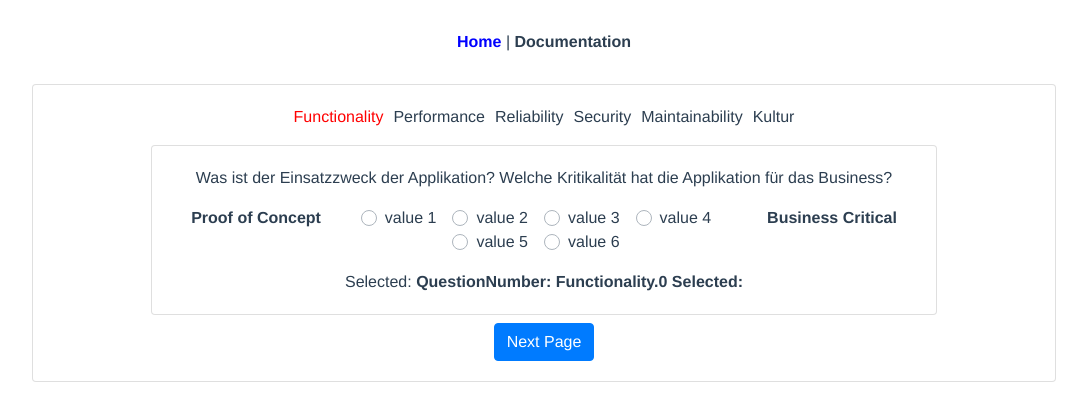
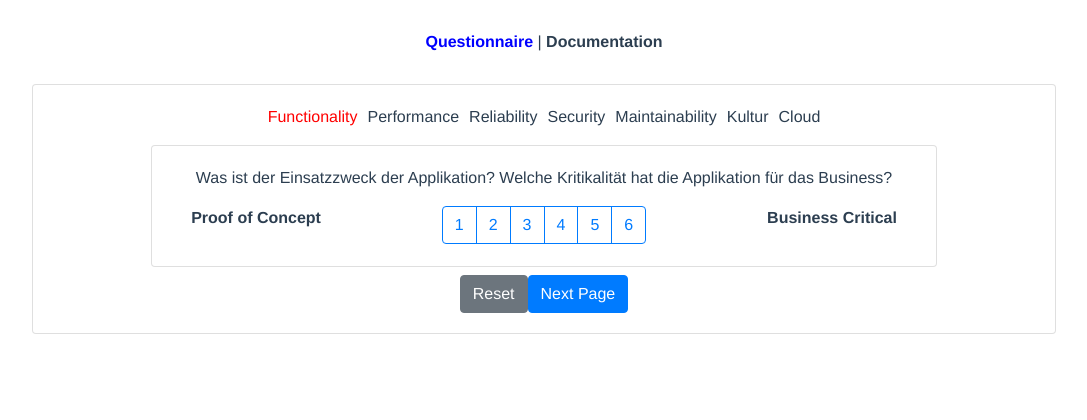
Before and after one commit to simonwilli/bachelorthesis, a Vue app: page / in a window 1280 px wide. Shown: the top 420 px of the page, without its empty margins (96-1183 px from the left). Built offline with nearby package versions, Linux system fonts and the light colour scheme.

Commit message:
adding 2nd iteration

```diff
--- a/src/App.vue
+++ b/src/App.vue
@@ -1,8 +1,8 @@
 <template>
   <div id="app">
     <nav>
-      <router-link to="/">Home</router-link> |
-      <router-link to="/documentation">Documentation</router-link>
+      <router-link :to="{ name: 'questionnaire' }">Questionnaire</router-link> |
+      <router-link :to="{ name: 'documentation' }">Documentation</router-link>
     </nav>
     <router-view />
   </div>
--- a/src/components/BooleanQuestion.vue
+++ b/src/components/BooleanQuestion.vue
@@ -4,7 +4,6 @@
       <b-card-text>
         <p>{{ question.question }}</p>
         <b-form-checkbox v-model="checked" name="check-button" switch>
-          Button Checkbox <b>(Checked: {{ checked }})</b>
         </b-form-checkbox>
       </b-card-text>
     </b-card>
@@ -27,15 +26,11 @@ export default {
       });
     },
   },
-  computed: {
-    result: function () {
-      return (
-        'QuestionNumber: ' +
-        this.question.questionNumber +
-        ' Selected: ' +
-        this.selected
-      );
-    },
+  mounted() {
+    this.$emit('valueChanged', {
+      questionId: this.question.id,
+      value: this.checked,
+    });
   },
 };
 </script>
--- a/src/components/QuestionContainer.vue
+++ b/src/components/QuestionContainer.vue
@@ -10,6 +10,8 @@
         <scale-question
           v-if="isScaleQuestion(question)"
           :question="question"
+          :answer="getAnswerForQuestion(question)"
+          :option-values="getOptionValues(question)"
           @valueChanged="valueChanged"
         />
       </div>
@@ -17,12 +19,16 @@
     <b-button variant="primary" @click.prevent="onBackPageClicked" v-if="!firstQuestion">
       Back Page
     </b-button>
+    <b-button variant="secondary" @click.prevent="onResetClicked">
+      Reset
+    </b-button>
     <b-button variant="primary" @click.prevent="onNextPageClicked" v-if="!lastQuestion">
       Next Page
     </b-button>
     <b-button variant="primary" @click.prevent="onShowResultClicked" v-if="lastQuestion">
       Show Result
     </b-button>
+
   </div>
 </template>
 
@@ -35,7 +41,7 @@ export default {
     BooleanQuestion,
     ScaleQuestion,
   },
-  props: ['questions', 'lastQuestion', 'firstQuestion', 'showResult'],
+  props: ['questions', 'answers', 'lastQuestion', 'firstQuestion', 'showResult'],
   methods: {
     onNextPageClicked() {
       this.$emit('nextPage');
@@ -46,6 +52,9 @@ export default {
     onShowResultClicked() {
       this.$emit('showResult');
     },
+    onResetClicked() {
+      this.$emit('reset');
+    },
     valueChanged($event) {
       this.$emit('valueChanged', $event);
     },
@@ -55,6 +64,12 @@ export default {
     isScaleQuestion(question) {
       return question.type === 'likert';
     },
+    getAnswerForQuestion(question) {
+      return this.answers[question.id];
+    },
+    getOptionValues(question) {
+      return (question.properties && question.properties.values) ?? undefined;
+    },
   },
 };
 </script>
--- a/src/components/QuestionnaireContainer.vue
+++ b/src/components/QuestionnaireContainer.vue
@@ -5,15 +5,18 @@
         <questionnaire-navigation
           :navigation="categoryNames"
           :currentCategory="currentCategory"
+          @navigationChange="changeNavigation"
         />
         <question-container
           :questions="currentQuestions"
+          :answers="answers"
           @nextPage="onShowNextPage"
           @backPage="onShowBackPage"
           :lastQuestion="isLastCategory"
           :firstQuestion="isFirstCategory"
           @valueChanged="onValueChanged"
           @showResult="onShowResult"
+          @reset="onReset"
         />
       </b-card-text>
     </b-card>
@@ -66,10 +69,20 @@ export default {
     onShowResult() {
       this.showResults = true;
     },
+    onReset() {
+      this.currentCategoryIndex = 0;
+      this.currentCategory = questions[this.currentCategoryIndex].categoryName;
+      this.answers = {};
+    },
     onValueChanged($event) {
       console.log($event);
       const { questionId, value } = $event;
       this.answers[questionId] = value;
+    },
+    changeNavigation(event) {
+      const newCategoryName = event.categoryName;
+      this.currentCategory = newCategoryName;
+      this.currentCategoryIndex = this.categoryNames.indexOf(newCategoryName);
     },
   },
   created() {
--- a/src/components/QuestionnaireNavigation.vue
+++ b/src/components/QuestionnaireNavigation.vue
@@ -5,6 +5,7 @@
         v-for="nav in navigation"
         :key="nav"
         :class="isCurrentCategory(nav)"
+        @click="changeNavigation(nav)"
         >{{ nav }}</span
       >
     </p>
@@ -12,18 +13,22 @@
 </template>
 
 <script>
-import DocumentationFrame from "../components/DocumentationFrame.vue";
+import DocumentationFrame from './DocumentationFrame.vue';
 
 export default {
-  props: ["navigation", "currentCategory"],
+  props: ['navigation', 'currentCategory'],
   components: { DocumentationFrame },
   methods: {
     isCurrentCategory(navigation) {
       if (navigation === this.currentCategory) {
-        return "selected";
-      } else {
-        return "";
+        return 'selected';
       }
+      return '';
+    },
+    changeNavigation(categoryName) {
+      this.$emit('navigationChange', {
+        categoryName,
+      });
     },
   },
 };
--- a/src/components/ResultContainer.vue
+++ b/src/components/ResultContainer.vue
@@ -1,20 +1,57 @@
 <template>
+  <div>
+    <p>Architecture: {{ getArchitectureWinner }} - Hosting: {{ getCloudWinner }}</p>
     <div class="result-container">
-    <p>Winner: {{ getArchitectureWinner }}</p>
+      <div class="architecture-result">
         <table>
-      <tr v-for="data in resultData" :key="data.name">
+          <tr>
+            <th>Category</th>
+            <th>Weight</th>
+            <th>Monolith</th>
+            <th>MicroService</th>
+          </tr>
+          <tr v-for="data in architectureResultData" :key="data.name">
             <td>{{ data.name }}</td>
             <td>{{ data.weight }}</td>
-        <td>{{ data.monolithAverage }}</td>
-        <td>{{ data.microServiceAverage }}</td>
+            <td>{{ formatNumber(data.monolithAverage) }}</td>
+            <td>{{ formatNumber(data.microServiceAverage) }}</td>
           </tr>
           <tr>
             <td>total</td>
             <td>100%</td>
-        <td>{{ monolithTotal }}</td>
-        <td>{{ microServiceTotal }}</td>
+            <td>{{ formatNumber(monolithTotal) }}</td>
+            <td>{{ formatNumber(microServiceTotal) }}</td>
           </tr>
         </table>
+      </div>
+      <div class="cloud-result">
+        <table>
+          <tr v-for="cloudMust in cloudResultMustData" :key="cloudMust.text">
+            <td>{{ cloudMust.text }}</td>
+            <td>{{ cloudMust.value }}</td>
+          </tr>
+        </table>
+        <div v-if="allCloudMustTrue">
+          <table>
+            <tr>
+              <th>Category</th>
+              <th>On-Premise</th>
+              <th>Cloud</th>
+            </tr>
+            <tr v-for="cloudScale in cloudResultScaleData" :key="cloudScale.text">
+              <td>{{ cloudScale.text }}</td>
+              <td>{{ formatNumber(cloudScale.onPremValue) }}</td>
+              <td>{{ formatNumber(cloudScale.cloudValue) }}</td>
+            </tr>
+            <tr>
+              <td>Total</td>
+              <td>{{ formatNumber(onPremTotal) }}</td>
+              <td>{{ formatNumber(cloudTotal) }}</td>
+            </tr>
+          </table>
+        </div>
+      </div>
+    </div>
   </div>
 </template>
 
@@ -23,24 +60,54 @@ export default {
   props: ['questions', 'answers', 'categoryNames'],
   data() {
     return {
-      resultData: [],
+      architectureResultData: [],
+      cloudResultMustData: [],
+      cloudResultScaleData: [],
       microServiceTotal: 0,
       monolithTotal: 0,
+      onPremTotal: 0,
+      cloudTotal: 0,
     };
   },
   computed: {
     getArchitectureWinner() {
-      if (this.monolithTotal === this.microServiceTotal) {
+      console.log('T', this.monolithTotal, this.microServiceTotal);
+      if ((this.monolithTotal === this.microServiceTotal) || (Number.isNaN(this.monolithTotal) && Number.isNaN(this.microServiceTotal))) {
         return 'Both architectures fit equally well';
       }
 
-      if (this.monolithTotal >= this.microServiceTotal) {
+      if (this.monolithTotal > this.microServiceTotal) {
         return 'Monolith';
       }
       return 'Micro Services';
     },
+    getCloudWinner() {
+      if (!this.allCloudMustTrue) {
+        return 'On-Premise';
+      }
+
+      if (this.cloudTotal === this.onPremTotal) {
+        return 'Both Cloud and On-Premise fit equally well';
+      }
+
+      if (this.cloudTotal > this.onPremTotal) {
+        return 'Cloud';
+      }
+      return 'On-Premise';
+    },
+    allCloudMustTrue() {
+      for (const cloudMust of this.cloudResultMustData) {
+        if (!cloudMust.value) {
+          return false;
+        }
+      }
+      return true;
+    },
   },
   methods: {
+    formatNumber(n) {
+      return n.toFixed(2);
+    },
     getCategoryByName(categoryName) {
       for (const category of this.questions) {
         if (category.categoryName === categoryName) {
@@ -52,8 +119,7 @@ export default {
     getQuestionIdsForCategory(category) {
       return category.questions.map((question) => question.id);
     },
-    calculateCategoryAverages(categoryName) {
-      const category = this.getCategoryByName(categoryName);
+    calculateCategoryAverages(category) {
       const questionIds = this.getQuestionIdsForCategory(category);
       const categoryWeight = category.weight;
       let microSum = 0;
@@ -79,9 +145,17 @@ export default {
 
       return {
         weight: categoryWeight,
-        monolithAverage: monoAvg,
-        microServiceAverage: microAvg,
+        monolithAverage: monoAvg || 0,
+        microServiceAverage: microAvg || 0,
       };
+    },
+    findQuestionInCategory(questionId, category) {
+      for (const question of category.questions) {
+        if (question.id === questionId) {
+          return question;
+        }
+      }
+      return null;
     },
   },
   created() {
@@ -89,7 +163,12 @@ export default {
     let monolithTotal = 0;
     let microServiceTotal = 0;
     for (const categoryName of this.categoryNames) {
-      const calculatedValues = this.calculateCategoryAverages(categoryName);
+      const category = this.getCategoryByName(categoryName);
+      if (category.ref !== 'architecture') {
+        continue;
+      }
+
+      const calculatedValues = this.calculateCategoryAverages(category);
       const entry = {
         name: categoryName,
         weight: calculatedValues.weight,
@@ -106,7 +185,73 @@ export default {
     this.monolithTotal = monolithTotal;
     this.microServiceTotal = microServiceTotal;
 
-    this.resultData = list;
+    const cloudMustList = [];
+    const cloudScaleList = [];
+    for (const categoryName of this.categoryNames) {
+      const category = this.getCategoryByName(categoryName);
+      if (category.ref !== 'cloud') {
+        continue;
+      }
+
+      const questionIds = this.getQuestionIdsForCategory(category);
+
+      for (const key in this.answers) {
+        if (!questionIds.includes(key)) {
+          continue;
+        }
+
+        const question = this.findQuestionInCategory(key, category);
+        const answer = this.answers[key];
+
+        if (question.type === 'bool') {
+          const entry = {
+            text: question.resultText,
+            type: 'must',
+            value: answer,
+          };
+          cloudMustList.push(entry);
+        } else if (question.type === 'likert') {
+          const answerParts = answer.split(':');
+          let onPremValue;
+          let cloudValue;
+          if (answerParts[0] === 'mi') {
+            cloudValue = parseInt(answerParts[1], 10);
+            this.cloudTotal += cloudValue;
+          } else if (answerParts[0] === 'mo') {
+            onPremValue = parseInt(answerParts[1], 10);
+            this.onPremTotal += onPremValue;
+          }
+          const entry = {
+            text: question.resultText,
+            type: 'scale',
+            onPremValue: onPremValue || 0,
+            cloudValue: cloudValue || 0,
+          };
+          cloudScaleList.push(entry);
+        }
+      }
+    }
+
+    this.architectureResultData = list;
+    this.cloudResultMustData = cloudMustList;
+    this.cloudResultScaleData = cloudScaleList;
   },
 };
 </script>
+
+<style lang="scss" scoped>
+.result-container {
+  display: grid;
+  grid-template-columns: repeat(2, 1fr);
+  grid-template-rows: 1fr;
+  grid-column-gap: 10px;
+
+  .architecture-result {
+    grid-area: 1 / 1 / 2 / 2;
+  }
+
+  .cloud-result {
+    grid-area: 1 / 2 / 2 / 3;
+  }
+}
+</style>
--- a/src/components/ScaleQuestion.vue
+++ b/src/components/ScaleQuestion.vue
@@ -14,15 +14,14 @@
               value-field="item"
               text-field="name"
               @input="likertScaleChanged($event)"
+              buttons
+              button-variant="outline-primary"
             >
             </b-form-radio-group>
           </div>
           <div class="question-grid-right">
             <p v-if="hasRightText" class="left-text">{{ getQuestionTextRight }}</p>
           </div>
-        </div>
-        <div class="mt-3">
-          Selected: <strong>{{ result }}</strong>
         </div>
       </b-card-text>
     </b-card>
@@ -31,34 +30,43 @@
 
 <script>
 export default {
-  props: ['question'],
+  props: {
+    question: Object,
+    answer: Object,
+    optionValues: {
+      type: Array,
+      default() {
+        return ['1', '2', '3', '4', '5', '6'];
+      },
+    },
+  },
   data() {
     return {
-      selected: [], // Must be an array reference!
+      selected: this.answer == null ? null : this.answer,
       options: [
         {
           item: 'mo:3',
-          name: 'value 1',
+          name: this.optionValues[0],
         },
         {
           item: 'mo:2',
-          name: 'value 2',
+          name: this.optionValues[1],
         },
         {
           item: 'mo:1',
-          name: 'value 3',
+          name: this.optionValues[2],
         },
         {
           item: 'mi:1',
-          name: 'value 4',
+          name: this.optionValues[3],
         },
         {
           item: 'mi:2',
-          name: 'value 5',
+          name: this.optionValues[4],
         },
         {
           item: 'mi:3',
-          name: 'value 6',
+          name: this.optionValues[5],
         },
       ],
     };
@@ -83,9 +91,6 @@ export default {
     },
     getQuestionTextRight() {
       return this.question.properties.right;
-    },
-    result() {
-      return (`QuestionNumber: ${this.question.id} Selected: ${this.selected}`);
     },
   },
 };
--- a/src/components/questions.js
+++ b/src/components/questions.js
@@ -1,7 +1,8 @@
 export const questions = [
   {
     categoryName: 'Functionality',
-    weight: 0.1,
+    weight: 0.2,
+    ref: 'architecture',
     questions: [{
       question: 'Was ist der Einsatzzweck der Applikation? Welche Kritikalität hat die Applikation für das Business?',
       type: 'likert',
@@ -14,6 +15,7 @@ export const questions = [
   {
     categoryName: 'Performance',
     weight: 0.1,
+    ref: 'architecture',
     questions: [
       {
         question: 'Benötigst du eine schnelle Antwortzeit oder Skalierbarkeit',
@@ -34,7 +36,8 @@ export const questions = [
   },
   {
     categoryName: 'Reliability',
-    weight: 0.1,
+    weight: 0.13,
+    ref: 'architecture',
     questions: [
       {
         question: 'Bist du für eine höhere Zuverlässigkeit bereit eine schwierigere Konfigruation in Kauf zunehmen ',
@@ -47,7 +50,8 @@ export const questions = [
     ],
   }, {
     categoryName: 'Security',
-    weight: 0.1,
+    weight: 0.08,
+    ref: 'architecture',
     questions: [
       {
         question: 'Performance vs Sicherheit ',
@@ -60,7 +64,8 @@ export const questions = [
     ],
   }, {
     categoryName: 'Maintainability',
-    weight: 0.1,
+    weight: 0.28,
+    ref: 'architecture',
     questions: [
       {
         question: 'Kein Schnittstellenmanagement vs Erhöhte Wartbarkeit',
@@ -88,7 +93,8 @@ export const questions = [
     ],
   }, {
     categoryName: 'Kultur',
-    weight: 0.3,
+    weight: 0.23,
+    ref: 'architecture',
     questions: [
       {
         question: 'Einfache Architektur vs Entwicklungsgeschwindigkeit',
@@ -111,10 +117,45 @@ export const questions = [
         properties: {
           left: 'Klein',
           right: 'Gross',
+          values: ['1', '1-2', '3-4', '5-6', '7-8', '8-9'],
         },
       },
     ],
   },
+  {
+    categoryName: 'Cloud',
+    weight: 1,
+    ref: 'cloud',
+    questions: [{
+      question: 'Cloud Strategie ?',
+      resultText: 'Cloud Strategie',
+      type: 'bool',
+    }, {
+      question: 'Cloud Compliance ?',
+      resultText: 'Cloud Compliance',
+      type: 'bool',
+    }, {
+      question: 'Cloud Mitarbeiter ?',
+      resultText: 'Cloud Mitarbeiter',
+      type: 'bool',
+    }, {
+      question: 'Kostenübersicht vs skalierbarkeit ?',
+      resultText: 'Cloud Kosten',
+      type: 'likert',
+      properties: {
+        left: 'Klein',
+        right: 'Gross',
+      },
+    }, {
+      question: 'Laufzeit ?',
+      resultText: 'Cloud Laufzeit',
+      type: 'likert',
+      properties: {
+        left: 'Klein',
+        right: 'Gross',
+      },
+    }],
+  },
 ];
 
 export const categoryNames = questions.map((category) => category.categoryName);
--- a/src/router/index.js
+++ b/src/router/index.js
@@ -1,22 +1,18 @@
 import Vue from 'vue';
 import VueRouter from 'vue-router';
-import QuestionnaireView from '../views/QuestionnaireView.vue';
 
 Vue.use(VueRouter);
 
 const routes = [
   {
     path: '/',
-    name: 'home',
-    component: () => import(/* webpackChunkName: "about" */ '../views/QuestionnaireView.vue'),
+    name: 'questionnaire',
+    component: () => import(/* webpackChunkName: "questionnaire" */ '../views/QuestionnaireView.vue'),
   },
   {
     path: '/documentation',
     name: 'documentation',
-    // route level code-splitting
-    // this generates a separate chunk (about.[hash].js) for this route
-    // which is lazy-loaded when the route is visited.
-    component: () => import(/* webpackChunkName: "about" */ '../views/DocumentationView.vue'),
+    component: () => import(/* webpackChunkName: "documentation" */ '../views/DocumentationView.vue'),
   },
 ];
 
```
Also changed, not shown: src/components/Navigation.vue (deleted, +0 -13 lines), .eslintrc.js. Lines whose indentation alone changed are shown as unchanged.
